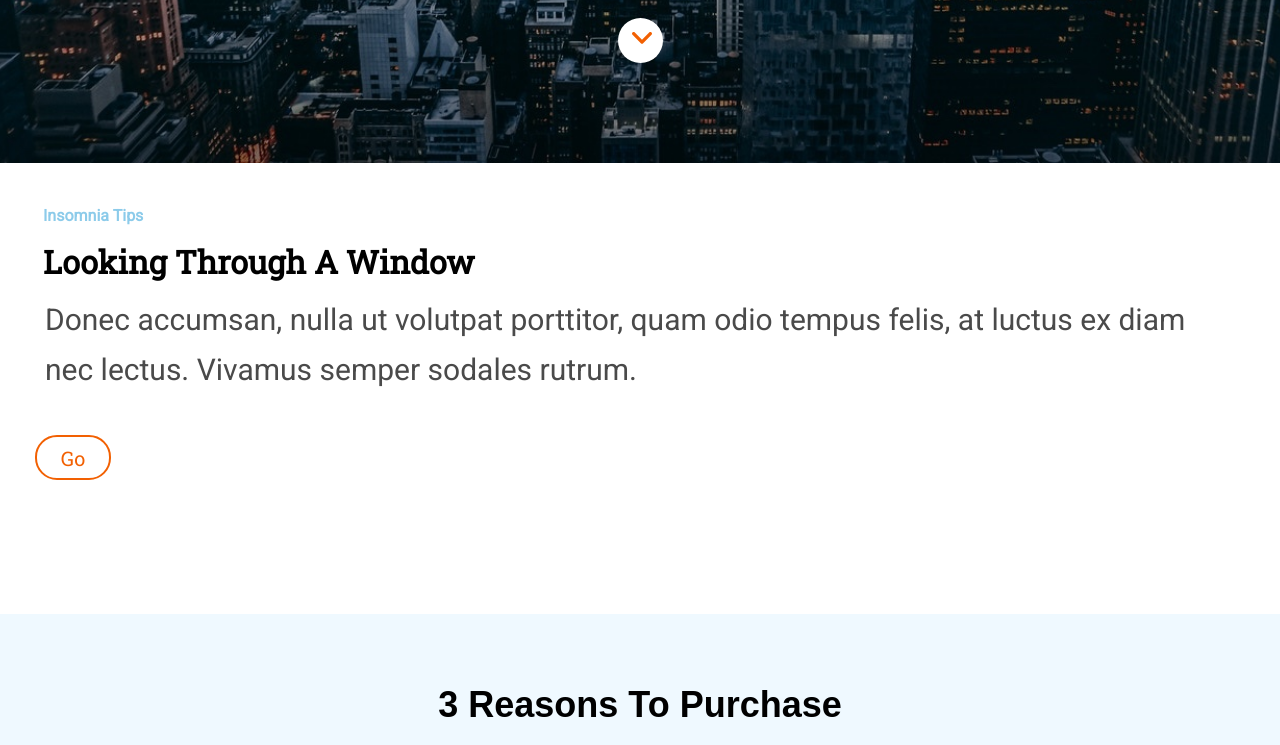
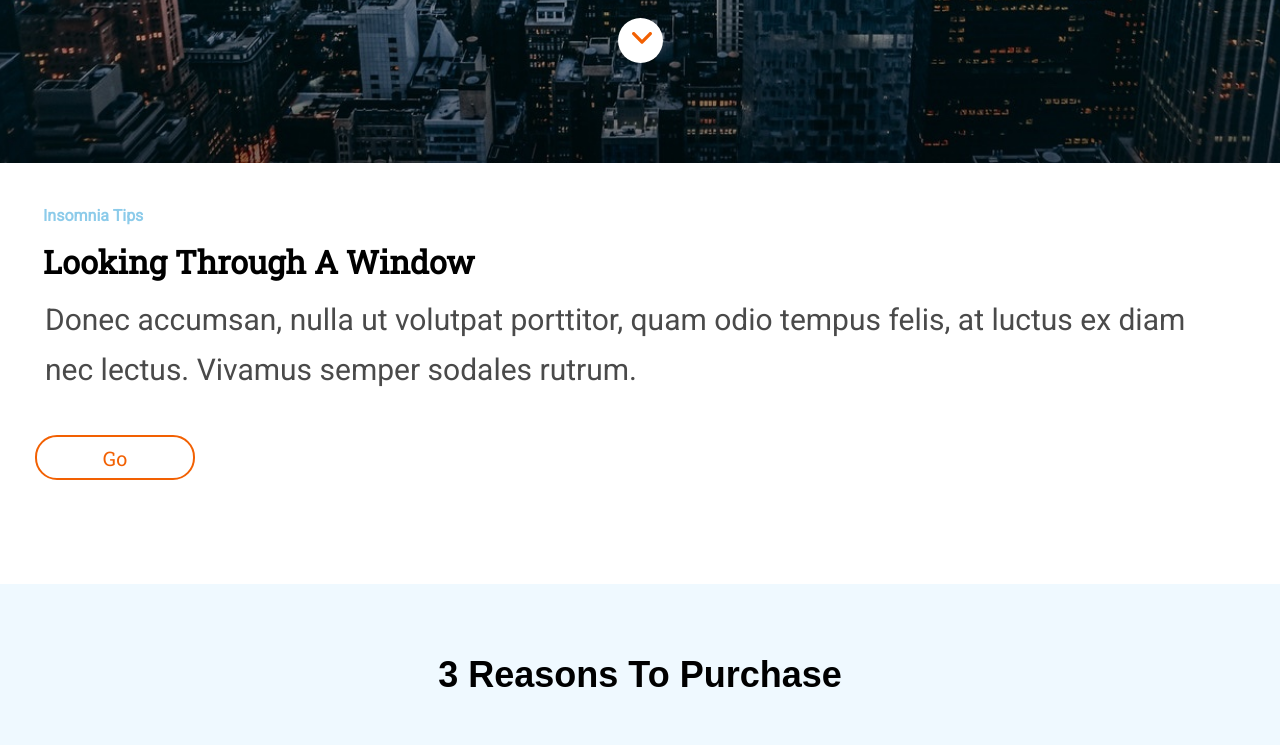
Before and after one commit to taleore/m1-evaluacion-final-taleore, a website: page _src/templates/index.html in a window 1280 px wide. Shown: the part 637-1382 px from the top of the page. Drawn offline with nearby package versions, Linux system fonts and the light colour scheme; files that its build step writes are made by us from their sources; files whose address does not match are found by name.

Commit message:
responsive grid

```diff
--- a/_src/assets/scss/layout/_main.scss
+++ b/_src/assets/scss/layout/_main.scss
@@ -5,6 +5,13 @@
     width: 100%;
     height: 376px;
     margin-bottom: 45px;
+    @media (min-width:1280px) {
+        display: flex;
+        flex-direction: column;
+        align-items: flex-start;
+        justify-content: flex-start;
+    }
+
     &_text1 {
         margin-top: 30px;
         padding: 8px;
@@ -79,6 +86,10 @@
             border: 2px solid #8ccbea;
             background-color: #8ccbea;
         }
+        @media (min-width:1280px) {
+           width: 160px;
+
+        }
         &--go {
             text-decoration: none;
             font-family: $fontsecundary;
```
